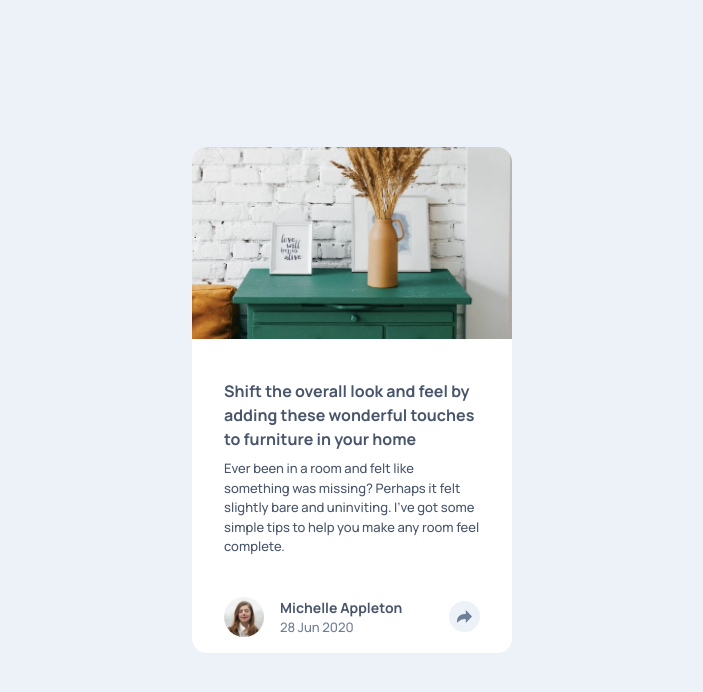
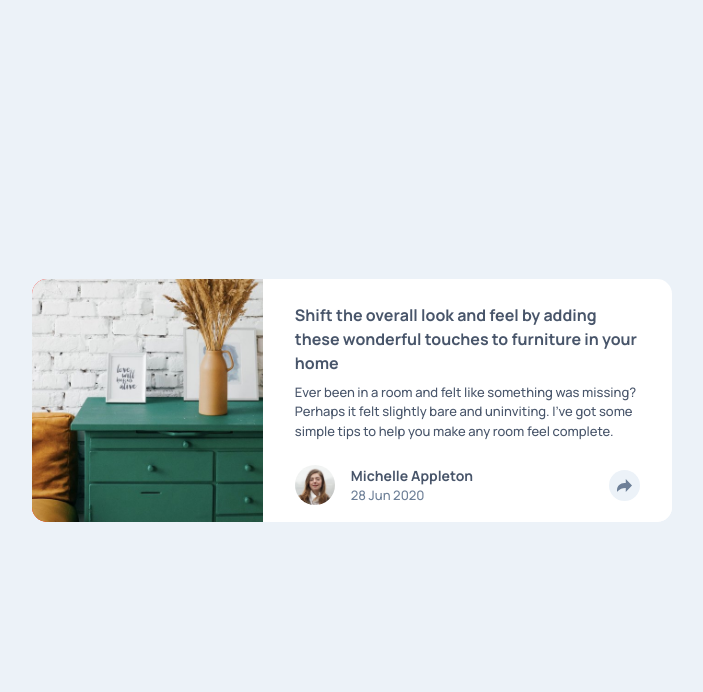
Before and after one commit to ccccchriz/article-preview-component-master, a plain HTML site: page index.html in a window 1280 px wide. Shown: the whole page, without its empty margins (288-991 px from the left). Drawn offline with Linux system fonts and the light colour scheme.

Commit message:
desktop styling

```diff
--- a/index.html
+++ b/index.html
@@ -18,7 +18,7 @@
   </head>
   <body>
     <main>
-      <section class="card">
+      <section class="card" id="card">
         <img src="images/drawers.jpg" alt="" />
         <h2>
           Shift the overall look and feel by adding these wonderful touches to
--- a/style.css
+++ b/style.css
@@ -245,3 +245,48 @@ main {
 .card__button--open:is(:hover, :focus-visible) > img {
   filter: none;
 }
+
+@media (min-width: 56rem) {
+  .card {
+    grid-template-columns: 2fr 3fr auto;
+    max-width: 40rem;
+  }
+
+  .card > img {
+    grid-row: 1 / 4;
+    grid-column: 1 / 2;
+    background-color: red;
+    object-position: left center;
+    height: 100%;
+    max-height: none;
+  }
+
+  .card > h2 {
+    grid-row: 1 / 2;
+    grid-column: 2 / 4;
+    margin-top: 1rem;
+  }
+
+  .card > p {
+    grid-row: 2 / 3;
+    grid-column: 2 / 4;
+    margin-bottom: 0;
+  }
+
+  .card__author,
+  .card__share {
+    grid-row: 3 / 4;
+    grid-column: 2 / 3;
+  }
+
+  .card__share {
+    position: absolute;
+    padding: 1rem;
+    border-radius: 10px;
+    transform: translateX(222%) translateY(210%);
+  }
+
+  .card__button-con--open {
+    background-color: transparent;
+  }
+}
```
